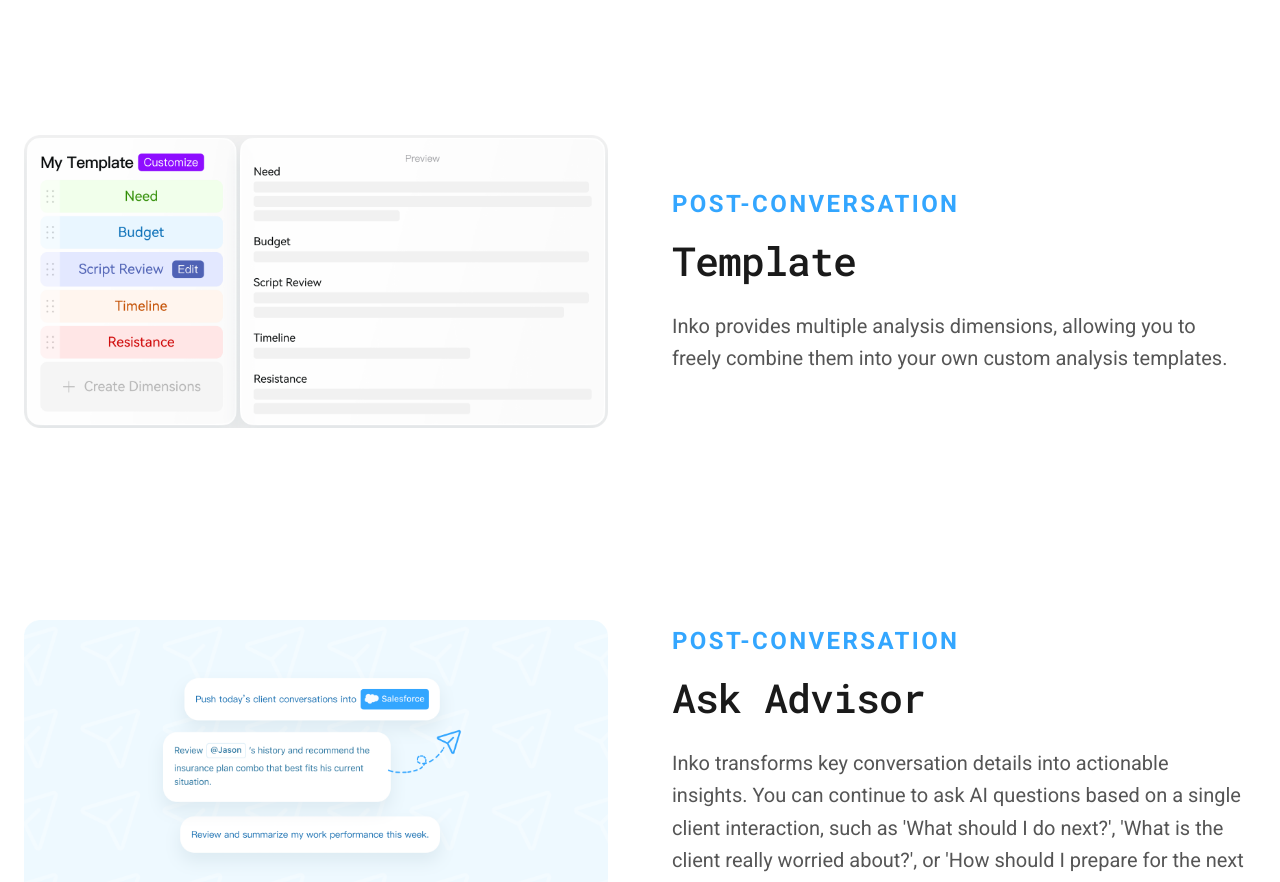
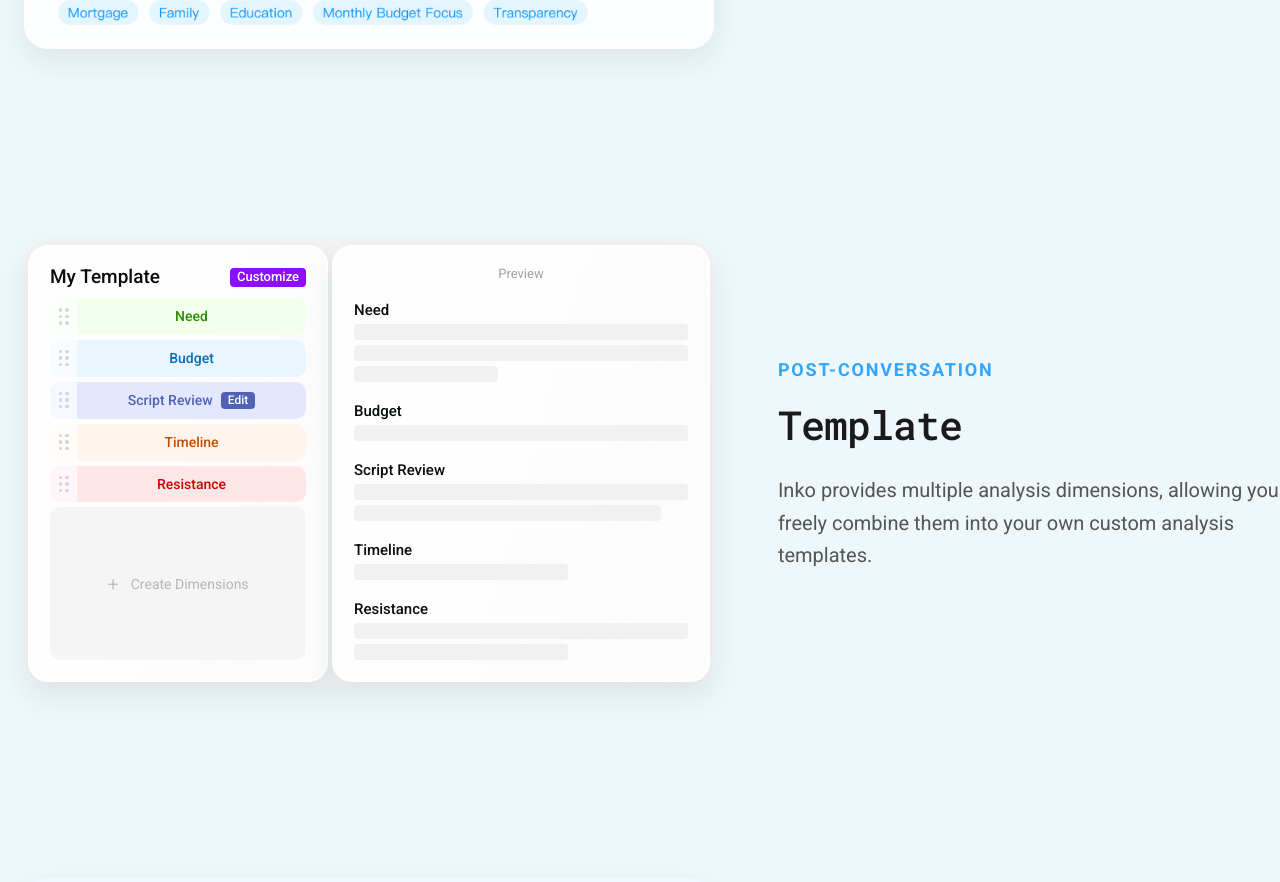
Before and after one commit to captainWHO123/inko-website, a React (Vite) app: page / in a window 1280 px wide. Shown: the part 1898-2780 px from the top of the page. Built offline with nearby package versions, Linux system fonts and the light colour scheme.

Commit message:
1、修改了全局背景色 2、修改了feature section>template的asset，将图片改成了可交互界面，还没加上交互 3、更新了feature section的assets，调整了feature section的间距和布局。 4、调整了全局字号。

```diff
--- a/src/App.tsx
+++ b/src/App.tsx
@@ -31,13 +31,14 @@ export default function App() {
               image={section.image}
               sectionId={section.sectionId}
               bgColor={section.bgColor}
+              visualType={section.visualType}
             />
           </Fragment>
         ))}
 
         <HowToUse steps={HOW_TO_USE_STEPS} />
 
-        <section className="relative overflow-hidden bg-white px-6 py-32 text-center">
+        <section className="relative overflow-hidden bg-transparent px-6 py-32 text-center">
           <div className="absolute top-1/2 left-1/2 -z-10 h-full w-full -translate-x-1/2 -translate-y-1/2" style={{ background: "radial-gradient(circle at center, var(--surface-overlay-soft) 0%, transparent 70%)" }} />
           <h2 className="mb-12 text-5xl font-bold">Apply for Early Access</h2>
           <button className="shadow-inko-blue/30 transform rounded-2xl bg-inko-blue px-12 py-5 text-xl font-mono font-medium text-white shadow-2xl transition-all hover:scale-105 hover:bg-inko-blue/90 active:scale-95">
--- a/src/components/FAQ.tsx
+++ b/src/components/FAQ.tsx
@@ -28,7 +28,7 @@ const FAQ_ITEMS = [
 ];
 
 export const FAQ = () => (
-  <section id="faq" className="bg-white px-6 py-32">
+  <section id="faq" className="bg-transparent px-6 py-32">
     <div className="mx-auto max-w-3xl">
       <h2 className="mb-20 text-center text-5xl tracking-tight font-mono font-bold">FAQ</h2>
       <div className="space-y-12">
--- a/src/components/FeatureSection.tsx
+++ b/src/components/FeatureSection.tsx
@@ -1,12 +1,19 @@
 import { motion } from "motion/react";
+import { TemplateFeatureVisual } from "./TemplateFeatureVisual";
+
+const featureAssetContainerStyle = {
+  borderRadius: "24px",
+  boxShadow: "0 12px 30px rgba(17, 62, 84, 0.08)",
+} as const;
 
 export type FeatureSectionProps = {
   tag: string;
   title: string;
   description: string;
-  image: string;
+  image?: string;
   sectionId?: string;
   bgColor?: string;
+  visualType?: "template";
 };
 
 export const FeatureSection = ({
@@ -15,29 +22,37 @@ export const FeatureSection = ({
   description,
   image,
   sectionId,
-  bgColor = "bg-white",
+  bgColor = "bg-transparent",
+  visualType,
 }: FeatureSectionProps) => (
-  <section id={sectionId} className={`px-6 py-24 ${bgColor}`}>
+  <section id={sectionId} className={`px-6 py-16 sm:py-20 lg:py-24 ${bgColor}`}>
     <div className="mx-auto max-w-7xl">
-      <div className="flex flex-col items-center gap-16 lg:flex-row">
-        <div className="w-full flex-1">
+      <div className="flex flex-col items-center gap-8 sm:gap-10 lg:flex-row lg:gap-16">
+        <div className="w-full lg:flex-[0_0_56%]">
           <motion.div
             initial={{ opacity: 0, y: 30 }}
             whileInView={{ opacity: 1, y: 0 }}
             viewport={{ once: true }}
             className="overflow-hidden"
+            style={featureAssetContainerStyle}
           >
-            <img
-              src={image}
-              alt={title}
-              className="block aspect-[852/428] w-full object-cover"
-              referrerPolicy="no-referrer"
-            />
+            <div className={visualType === "template" ? "w-full" : "aspect-[852/428] w-full"}>
+              {visualType === "template" ? (
+                <TemplateFeatureVisual />
+              ) : image ? (
+                <img
+                  src={image}
+                  alt={title}
+                  className="block h-full w-full object-cover"
+                  referrerPolicy="no-referrer"
+                />
+              ) : null}
+            </div>
           </motion.div>
         </div>
-        <div className="flex-1">
-          <p className="mb-4 text-2xl font-bold tracking-widest text-inko-blue uppercase">{tag}</p>
-          <h2 className="mb-6 font-mono text-[40px] leading-tight font-medium">{title}</h2>
+        <div className="w-full lg:flex-[0_0_44%]">
+          <p className="mb-3 text-lg font-bold tracking-widest text-inko-blue uppercase sm:mb-4">{tag}</p>
+          <h2 className="mb-4 font-mono text-[40px] leading-tight font-medium sm:mb-5 lg:mb-6">{title}</h2>
           <p className="max-w-xl text-xl leading-relaxed" style={{ color: "var(--text-secondary)" }}>
             {description}
           </p>
--- a/src/components/HeroWithKit.tsx
+++ b/src/components/HeroWithKit.tsx
@@ -18,7 +18,7 @@ export const HeroWithKit = () => {
           animate={{ opacity: 1, y: 0 }}
           transition={{ duration: 0.6 }}
         >
-          <div className="mb-6 inline-flex items-center gap-2 rounded-full bg-inko-blue/10 px-3 py-1 text-2xl font-semibold text-inko-blue">
+          <div className="mb-6 inline-flex items-center gap-2 rounded-full bg-inko-blue/10 px-3 py-1 text-lg font-semibold text-inko-blue">
             <Zap className="h-4 w-4" />
             <span>Autopilot For Insurance Adviser</span>
           </div>
--- a/src/components/HowToUse.tsx
+++ b/src/components/HowToUse.tsx
@@ -110,7 +110,7 @@ export const HowToUse = ({ steps }: HowToUseProps) => {
       <div className="sticky top-0 h-screen overflow-hidden">
         <div className="flex h-full flex-col px-6 pb-6" style={{ paddingTop: `${HEADER_HEIGHT + 24}px` }}>
           <div className="mx-auto max-w-7xl text-center">
-            <p className="mb-4 text-2xl font-bold tracking-widest text-inko-blue uppercase">Process</p>
+            <p className="mb-4 text-lg font-bold tracking-widest text-inko-blue uppercase">How to Use </p>
           </div>
 
           <div ref={viewportRef} className="relative -mx-6 mt-6 min-h-0 flex-1 overflow-hidden">
--- /dev/null
+++ b/src/components/TemplateFeatureVisual.tsx
@@ -0,0 +1,138 @@
+const templateDimensions = [
+  { label: "Need", backgroundColor: "#f1ffeb", textColor: "#2f8d03" },
+  { label: "Budget", backgroundColor: "#e9f6ff", textColor: "#096fb8" },
+  { label: "Script Review", backgroundColor: "#e3e8ff", textColor: "#4f62b5", badge: "Edit" },
+  { label: "Timeline", backgroundColor: "#fff5ee", textColor: "#c44f01" },
+  { label: "Resistance", backgroundColor: "#ffe6e6", textColor: "#cf0303" },
+];
+
+const previewSections = [
+  { label: "Need", widths: ["100%", "100%", "43%"] },
+  { label: "Budget", widths: ["100%"] },
+  { label: "Script Review", widths: ["100%", "92%"] },
+  { label: "Timeline", widths: ["64%"] },
+  { label: "Resistance", widths: ["100%", "64%"] },
+];
+
+const cardSurfaceStyle = {
+  backgroundImage: "linear-gradient(105deg, rgba(255, 255, 255, 0.9) 41.24%, rgba(255, 255, 255, 0.72) 83.336%)",
+  boxShadow: "0 12.78px 29.82px rgba(17, 62, 84, 0.08)",
+} as const;
+
+function DragHandle() {
+  return (
+    <div className="flex h-full items-center bg-white/70 px-1.5 sm:px-2 lg:px-[8.5px]">
+      <div className="grid grid-cols-2 gap-[2px] sm:gap-[3px]">
+        {Array.from({ length: 6 }).map((_, index) => (
+          <span
+            key={index}
+            className="h-[2px] w-[2px] rounded-full bg-[#d4d4d4] sm:h-[3px] sm:w-[3px] lg:h-[3.5px] lg:w-[3.5px]"
+          />
+        ))}
+      </div>
+    </div>
+  );
+}
+
+function TemplateDimensionRow({
+  label,
+  backgroundColor,
+  textColor,
+  badge,
+}: {
+  label: string;
+  backgroundColor: string;
+  textColor: string;
+  badge?: string;
+}) {
+  return (
+    <div
+      className="flex items-stretch overflow-hidden rounded-[10px] sm:rounded-[12px] lg:rounded-[9.86px]"
+      style={{ backgroundColor }}
+    >
+      <DragHandle />
+      <div className="flex min-w-0 flex-1 items-center justify-center gap-1.5 px-3 py-2.5 text-center sm:gap-2 sm:px-4 sm:py-3 lg:gap-2 lg:px-[18px] lg:py-[10px]">
+        <span
+          className="shrink-0 whitespace-nowrap text-[12px] leading-[1.2] font-medium sm:text-[13px] lg:text-[14px]"
+          style={{ color: textColor }}
+        >
+          {label}
+        </span>
+        {badge ? (
+          <span className="shrink-0 whitespace-nowrap rounded-[4px] bg-[#4f62b5] px-1.5 py-0.5 text-[12px] leading-[1.1] font-medium text-white lg:px-[7px] lg:py-[2px] lg:text-[12px]">
+            {badge}
+          </span>
+        ) : null}
+      </div>
+    </div>
+  );
+}
+
+function PreviewSection({ label, widths }: { label: string; widths: string[] }) {
+  return (
+    <div className="flex flex-col gap-1 sm:gap-1.5 lg:gap-[5px]">
+      <p className="whitespace-nowrap text-[14px] leading-[1.2] font-medium text-[#090c0d] lg:text-[15px]">
+        {label}
+      </p>
+      <div className="flex flex-col gap-1 sm:gap-1.5 lg:gap-[5px]">
+        {widths.map((width, index) => (
+          <div
+            key={`${label}-${index}`}
+            className="h-[6px] rounded-[4px] bg-[#f1f1f1] sm:h-[10px] lg:h-[16px]"
+            style={{ width }}
+          />
+        ))}
+      </div>
+    </div>
+  );
+}
+
+export function TemplateFeatureVisual() {
+  return (
+    <div className="grid w-full items-stretch gap-2 bg-[#f2f2f2] p-2 sm:gap-3 sm:p-3 md:grid-cols-[43%_1fr] md:gap-1.5 md:p-1.5 lg:min-h-[428px] lg:grid-cols-[44%_1fr] lg:gap-1 lg:p-1">
+      <div
+        className="flex h-full flex-col gap-2 rounded-[20px] border border-white/90 p-2 backdrop-blur-sm sm:gap-3 sm:p-3 lg:gap-[10px] lg:rounded-[20px] lg:border-[2.5px] lg:p-[20px]"
+        style={cardSurfaceStyle}
+      >
+        <div className="flex items-center justify-between gap-2">
+          <p className="whitespace-nowrap text-[16px] leading-[1.1] font-medium text-[#090c0d] sm:text-[17px] lg:text-[19px]">
+            My Template
+          </p>
+          <span className="shrink-0 whitespace-nowrap rounded-[4px] bg-[#8e0dff] px-1.5 py-0.5 text-[12px] leading-[1.1] font-medium text-white sm:px-2 sm:py-1 sm:text-[12px] lg:px-[7px] lg:py-[2px] lg:text-[13px]">
+            Customize
+          </span>
+        </div>
+
+        <div className="flex flex-1 flex-col gap-1 sm:gap-1.5 lg:gap-[5px]">
+          {templateDimensions.map((item) => (
+            <TemplateDimensionRow key={item.label} {...item} />
+          ))}
+
+          <div className="flex flex-1 items-center justify-center overflow-hidden rounded-[10px] bg-[#f5f5f5] sm:rounded-[12px] lg:rounded-[10px]">
+            <div className="flex items-center gap-1 text-[#b6b6b6] sm:gap-2 lg:gap-3">
+              <span className="text-[16px] leading-none font-light sm:text-[18px] lg:text-[20px]">+</span>
+              <span className="whitespace-nowrap text-[12px] leading-[1.2] font-normal sm:text-[13px] lg:text-[14px]">
+                Create Dimensions
+              </span>
+            </div>
+          </div>
+        </div>
+      </div>
+
+      <div
+        className="flex h-full flex-col gap-3 rounded-[20px] border border-white/90 p-2 backdrop-blur-sm sm:gap-4 sm:p-3 lg:gap-[20px] lg:rounded-[20px] lg:border-[2.5px] lg:p-[20px]"
+        style={cardSurfaceStyle}
+      >
+        <p className="text-center text-[12px] leading-[1.1] font-normal text-[#a0a1a5] lg:text-[13px]">
+          Preview
+        </p>
+
+        <div className="flex flex-1 flex-col gap-3 sm:gap-4 lg:gap-[20px]">
+          {previewSections.map((section) => (
+            <PreviewSection key={section.label} {...section} />
+          ))}
+        </div>
+      </div>
+    </div>
+  );
+}
--- a/src/content/landing.ts
+++ b/src/content/landing.ts
@@ -1,6 +1,5 @@
 import clientListImage from "../assets/features/client-list.png";
 import crmSyncImage from "../assets/features/crm-sync.png";
-import templateImage from "../assets/features/template.png";
 import askAdvisorImage from "../assets/features/ask-advisor.png";
 import followUpEmailImage from "../assets/features/follow-up-email.png";
 import captureImage from "../assets/how-to-use/capture.png";
@@ -29,22 +28,22 @@ export const FEATURE_SECTIONS: FeatureSectionProps[] = [
     tag: "Post-Conversation",
     title: "Template",
     description: "Inko provides multiple analysis dimensions, allowing you to freely combine them into your own custom analysis templates.",
-    image: templateImage,
-    bgColor: "bg-white",
+    bgColor: "bg-transparent",
+    visualType: "template",
   },
   {
     tag: "Post-Conversation",
     title: "Ask Advisor",
     description: "Inko transforms key conversation details into actionable insights. You can continue to ask AI questions based on a single client interaction, such as 'What should I do next?', 'What is the client really worried about?', or 'How should I prepare for the next meeting?' to get specific follow-up advice.",
     image: askAdvisorImage,
-    bgColor: "bg-white",
+    bgColor: "bg-transparent",
   },
   {
     tag: "Post-Conversation",
     title: "Follow-Up Email",
     description: "Inko can automatically generate ready-to-use follow-up email drafts based on conversation content. Professional yet friendly, it aims to reduce post-meeting friction and ensure follow-up actions actually happen.",
     image: followUpEmailImage,
-    bgColor: "bg-white",
+    bgColor: "bg-transparent",
   },
 ];
 
--- a/src/index.css
+++ b/src/index.css
@@ -38,7 +38,7 @@
   --text-brand-strong: var(--color-blue-700);
 
   /* Semantic surfaces */
-  --surface-page: var(--color-white);
+  --surface-page: #EEF7FA;
   --surface-base: var(--color-white);
   --surface-subtle: var(--color-blue-50);
   --surface-overlay: rgba(255, 255, 255, 0.8);
@@ -61,7 +61,7 @@
     radial-gradient(90% 70% at 78% 22%, rgba(76, 210, 255, 0.42) 0%, rgba(76, 210, 255, 0.16) 34%, rgba(76, 210, 255, 0) 68%),
     radial-gradient(70% 58% at 52% 38%, rgba(101, 230, 255, 0.20) 0%, rgba(101, 230, 255, 0.10) 32%, rgba(101, 230, 255, 0) 70%),
     radial-gradient(84% 72% at 18% 8%, rgba(47, 35, 25, 0.30) 0%, rgba(47, 35, 25, 0.10) 34%, rgba(47, 35, 25, 0) 62%),
-    linear-gradient(180deg, #1c1c1c 0%, #212528 20%, #305661 42%, #72bdd2 62%, #d9edf4 82%, #f7fbff 92%, #ffffff 100%);
+    linear-gradient(180deg, #1c1c1c 0%, #212528 20%, #305661 42%, #72bdd2 62%, #d9edf4 82%, #d9edf4 92%, #EEF7FA 100%);
 
   --hero-fade-overlay: linear-gradient(180deg, rgba(255, 255, 255, 0) 0%, rgba(255, 255, 255, 0.3) 52%, rgba(255, 255, 255, 0.9) 100%);
 
```
Also changed, not shown: src/assets/features/client-list.png, src/assets/features/crm-sync.png.
